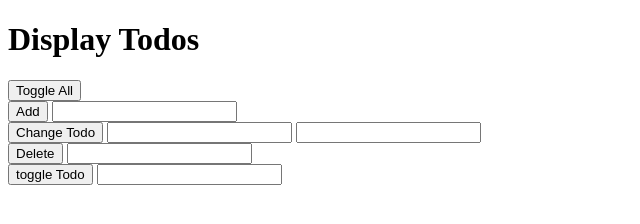
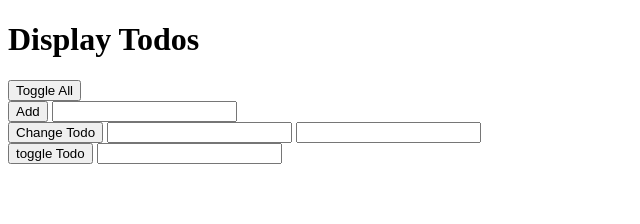
Before and after one commit to PabloVent/todo-List, a plain HTML site: page index.html in a window 1280 px wide. Shown: the whole page, without its empty margins (0-640 px from the left). Drawn offline with Linux system fonts and the light colour scheme.

Commit message:
remove delete button from UI as it's not needed anymore

```diff
--- a/index.html
+++ b/index.html
@@ -26,11 +26,6 @@
     </div>
 
     <div>
-        <button onclick="handlers.deleteTodo()">Delete</button>
-        <input id="deleteTodoPositionInput" type="number">
-    </div>
-
-    <div>
         <button onclick="handlers.toggleCompleted()">toggle Todo</button>
         <input id="toggleCompletedPositionInput" type="number">
     </div>
```
